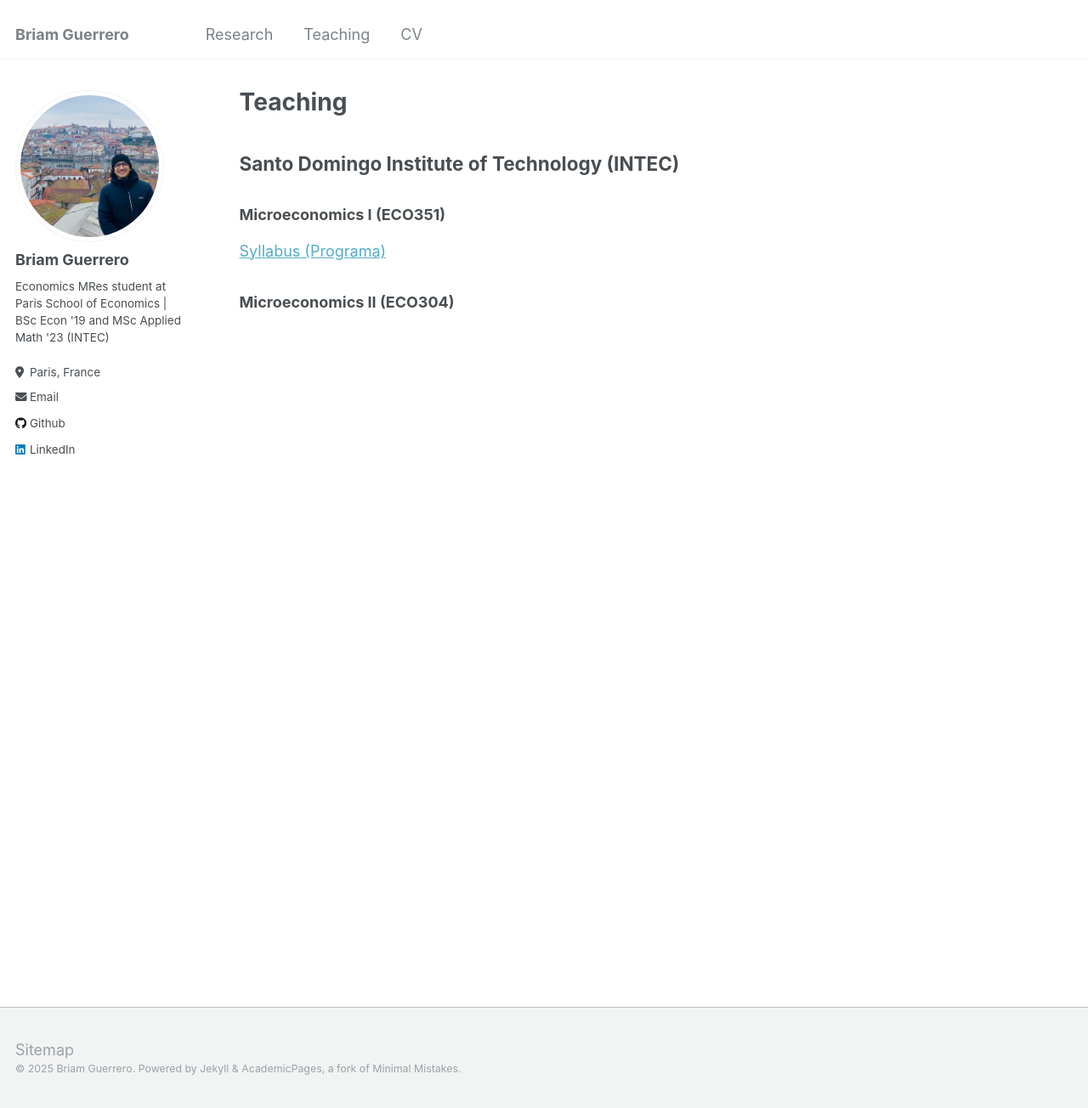
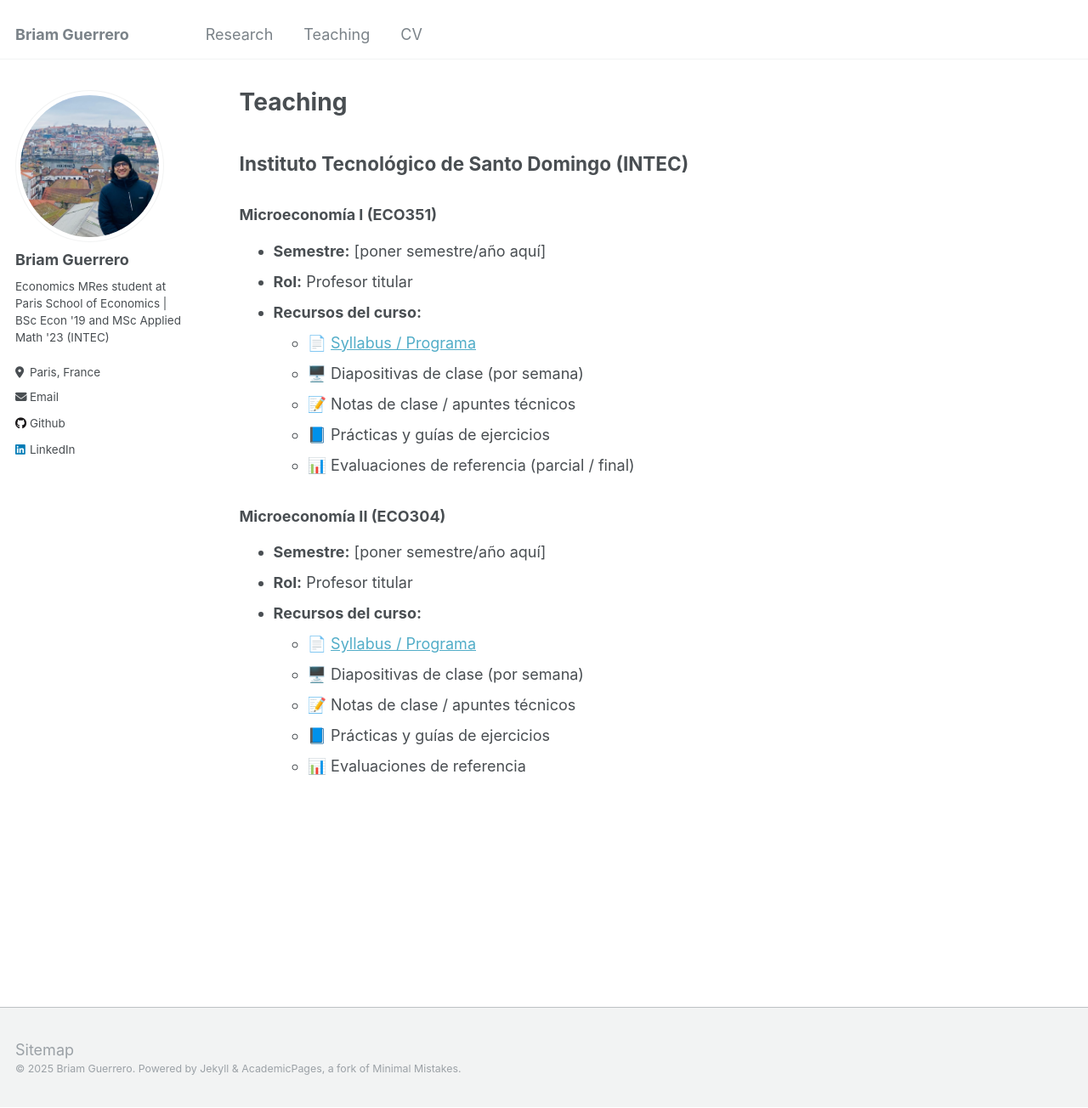
Before and after one commit to briamguerrerob/briamguerrerob.github.io, a Jekyll site: the page built from _pages/teaching.md, in a window 1280 px wide and 1304 px high. Shown: the whole window at 85% size. Built offline with Jekyll 4.4.1, drawn with Linux system fonts in a browser that asks for light colours.

Commit message:
Update teaching.md

```diff
--- a/_pages/teaching.md
+++ b/_pages/teaching.md
@@ -5,13 +5,26 @@ permalink: /teaching/
 author_profile: true
 ---
 
-## Santo Domingo Institute of Technology (INTEC)
-### Microeconomics I (ECO351)
-[Syllabus (Programa)](https://briamguerrerob.github.io//files/cv_eng.pdf)
+{% include base_path %}
 
+## Instituto Tecnológico de Santo Domingo (INTEC)
 
-### Microeconomics II (ECO304)
+### Microeconomía I (ECO351)
+- **Semestre:** [poner semestre/año aquí]
+- **Rol:** Profesor titular
+- **Recursos del curso:**
+  - 📄 [Syllabus / Programa](https://briamguerrerob.github.io/files/eco351_syllabus.pdf)
+  - 🖥️ Diapositivas de clase (por semana)
+  - 📝 Notas de clase / apuntes técnicos
+  - 📘 Prácticas y guías de ejercicios
+  - 📊 Evaluaciones de referencia (parcial / final)
 
-
-
-{% include base_path %}
+### Microeconomía II (ECO304)
+- **Semestre:** [poner semestre/año aquí]
+- **Rol:** Profesor titular
+- **Recursos del curso:**
+  - 📄 [Syllabus / Programa](https://briamguerrerob.github.io/files/eco304_syllabus.pdf)
+  - 🖥️ Diapositivas de clase (por semana)
+  - 📝 Notas de clase / apuntes técnicos
+  - 📘 Prácticas y guías de ejercicios
+  - 📊 Evaluaciones de referencia
```
